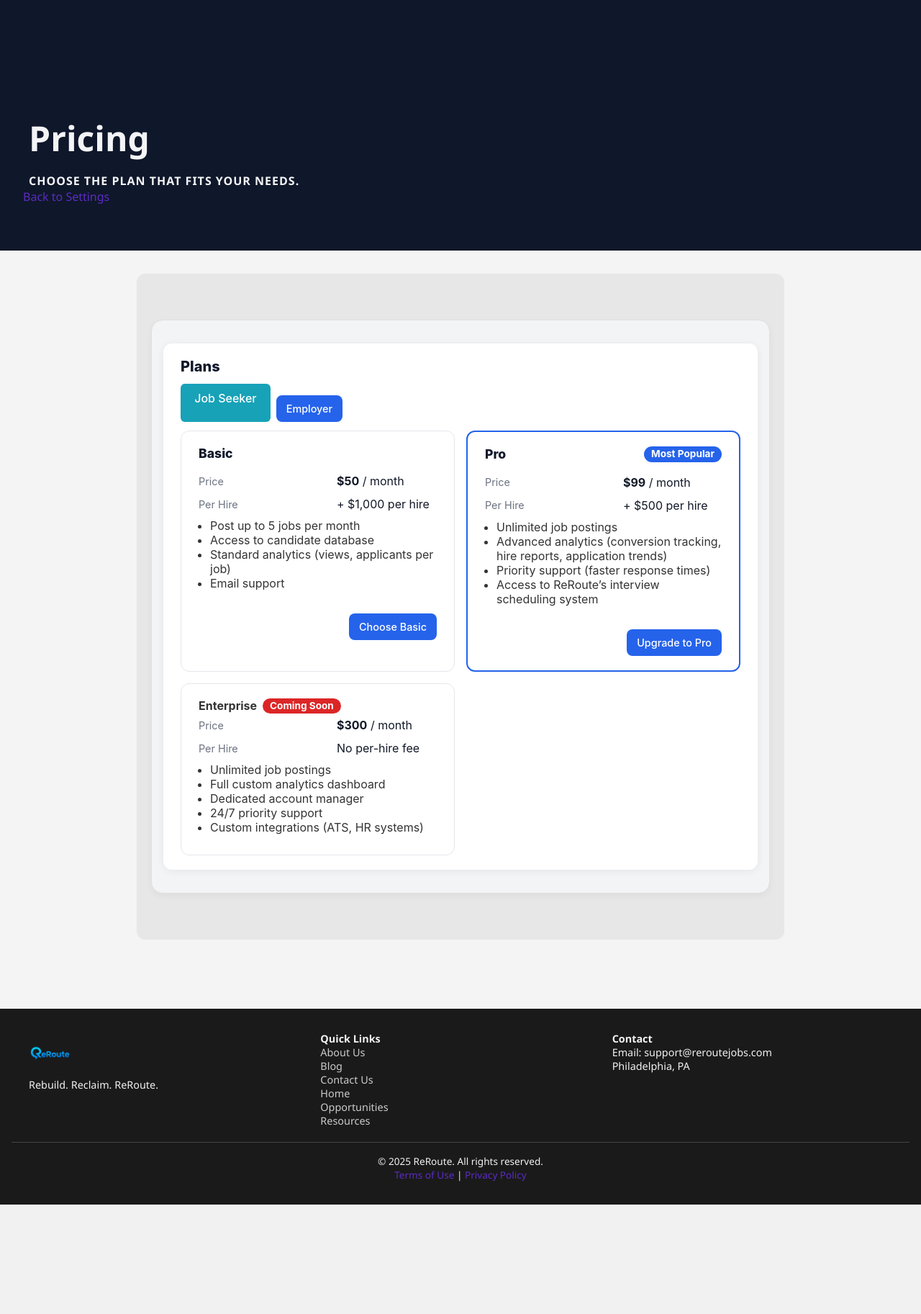
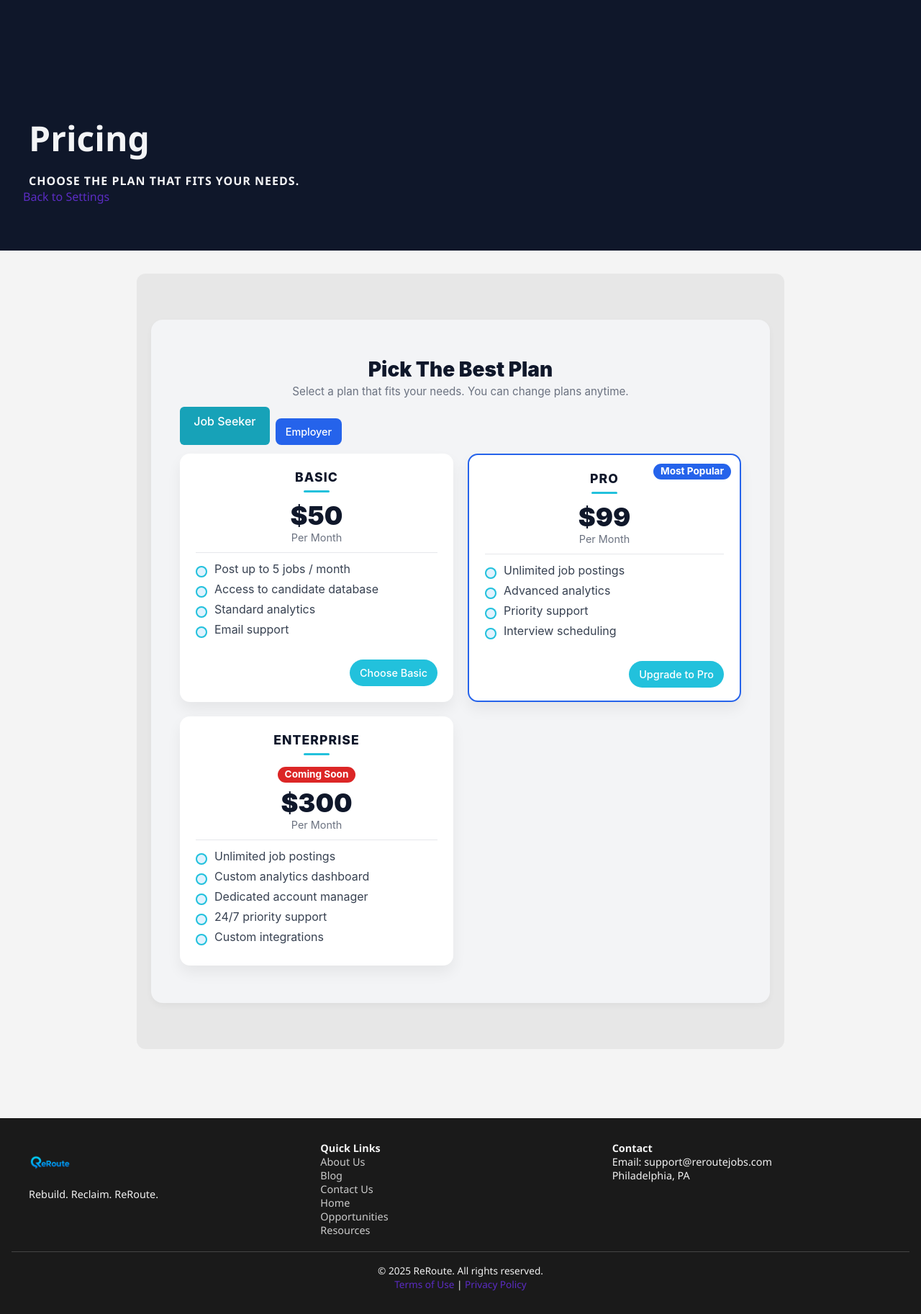
Before and after one commit to jcoffer921/reroute, a Django app: page /pricing/?tab=employer in a window 1280 px wide. Shown: the part 73-1898 px from the top of the page at 72% size. Before the commit the page ends 1746 px from the top, so only its background shows below. Run offline with Django 5.2, Linux system fonts and the light colour scheme; data comes from the database, SQL or seed files in the repository; parts of the project's set-up code (start-up, migrations or seed data) failed here and were passed over.

Commit message:
Pricing page UI improved

```diff
--- /dev/null
+++ b/main/static/css/pricing.css
@@ -0,0 +1,53 @@
+/* Pricing page polish to match clean, modern cards */
+.pricing-wrap { background: #f3f4f6; border: none; }
+.pricing-card { background: transparent; box-shadow: none; }
+.pricing-head { justify-content: center; text-align: center; }
+.pricing-title { font-size: 1.75rem; font-weight: 900; color: #0f172a; margin-bottom: 4px; }
+.pricing-sub { color: #6b7280; font-size: 0.95rem; }
+
+.pricing-grid {
+  display: grid;
+  grid-template-columns: repeat(auto-fit, minmax(260px, 1fr));
+  gap: 20px;
+  margin-top: 10px;
+}
+
+.price-card {
+  background: #ffffff;
+  border-radius: 14px;
+  padding: 22px 22px 18px;
+  box-shadow: 0 10px 20px rgba(0,0,0,0.06);
+  text-align: center;
+  position: relative;
+}
+.card-popular { border: 2px solid #2563eb; }
+.popular-tag { position: absolute; top: 12px; right: 12px; }
+
+.plan-name { font-weight: 800; letter-spacing: 0.06em; text-transform: uppercase; color: #0f172a; }
+.plan-underline { width: 36px; height: 3px; background: #22c1dc; border-radius: 999px; margin: 8px auto 10px; }
+.plan-badge { margin: 6px auto; display: inline-block; }
+
+.price { font-size: 2.25rem; font-weight: 900; color: #0f172a; }
+.price-sub { color: #6b7280; font-size: 0.9rem; margin-bottom: 8px; }
+.plan-divider { border: 0; height: 1px; background: #e5e7eb; margin: 12px 0; }
+
+.plan-features { list-style: none; padding: 0; margin: 0 0 12px; text-align: left; }
+.plan-features li { position: relative; padding-left: 26px; margin: 8px 0; color: #374151; }
+.plan-features li::before {
+  content: '';
+  position: absolute; left: 0; top: 6px;
+  width: 16px; height: 16px; border-radius: 50%;
+  background: #e0f2fe; /* light blue */
+  box-shadow: inset 0 0 0 2px #22c1dc;
+}
+
+/* Pill buttons */
+.btn-pill { border-radius: 999px !important; padding-left: 18px; padding-right: 18px; }
+.pricing-grid .btn-primary { background: #22c1dc; }
+.pricing-grid .btn-primary:hover { background: #1aaec6; }
+.pricing-grid .btn-secondary { background: #0ea5e9; color: #fff; }
+.pricing-grid .btn-secondary:hover { background: #0284c7; }
+
+@media (max-width: 640px) {
+  .pricing-title { font-size: 1.5rem; }
+}
--- a/main/templates/main/pricing.html
+++ b/main/templates/main/pricing.html
@@ -4,7 +4,8 @@
 {% block title %}ReRoute | Pricing{% endblock %}
 
 {% block content %}
-<link rel="stylesheet" href="{% static 'css/settings.css' %}"> {# reuse card styles #}
+<link rel="stylesheet" href="{% static 'css/settings.css' %}"> {# base card + buttons #}
+<link rel="stylesheet" href="{% static 'css/pricing.css' %}"> {# pricing-specific polish #}
 
 <section class="settings-hero">
   <div class="settings-hero-content">
@@ -17,10 +18,13 @@
 </section>
 
 <div class="settings-container">
-  <div class="settings-section">
-    <div class="settings-card">
-      <div class="settings-card__head">
-        <h3 class="settings-card__title">Plans</h3>
+  <div class="settings-section pricing-wrap">
+    <div class="settings-card pricing-card">
+      <div class="settings-card__head pricing-head">
+        <div>
+          <h3 class="settings-card__title pricing-title">Pick The Best Plan</h3>
+          <p class="pricing-sub">Select a plan that fits your needs. You can change plans anytime.</p>
+        </div>
       </div>
 
       <div class="tabs" style="display:flex; gap:8px; margin-bottom:12px;">
@@ -29,79 +33,85 @@
       </div>
 
       {% if active_tab == 'user' %}
-        <div class="settings-card" style="box-shadow:none; border:1px solid #e5e7eb; margin-top:8px;">
-          <div class="settings-card__head">
-            <h4 class="settings-card__title" style="font-size:1.1rem;">Free Plan</h4>
-          </div>
-          <ul style="margin:0 0 0.5rem 1rem;">
+        <div class="pricing-grid">
+          <div class="price-card">
+            <div class="plan-name">Free</div>
+            <div class="plan-underline"></div>
+            <div class="price">$0</div>
+            <div class="price-sub">Per Month</div>
+            <hr class="plan-divider">
+            <ul class="plan-features">
               <li>Create a profile</li>
               <li>Upload and manage resumes</li>
-            <li>Apply to jobs with no limits</li>
-            <li>Access dashboard: Suggested Jobs, Tips, Settings</li>
-            <li>Profile verification badge (once approved)</li>
+              <li>Unlimited applications</li>
+              <li>Dashboard access (Jobs, Tips, Settings)</li>
+              <li>Verification badge (once approved)</li>
             </ul>
             <div class="settings-card__actions settings-card__actions--footer">
               {% if request.user.is_authenticated %}
                 {% if IS_EMPLOYER %}
-                <a href="{% url 'pricing' %}?tab=employer" class="btn btn-secondary">View Employer Plans</a>
+                  <a href="{% url 'pricing' %}?tab=employer" class="btn btn-secondary btn-pill">View Employer Plans</a>
                 {% else %}
-                <a href="{{ DASHBOARD_URL }}" class="btn btn-primary">Go to Dashboard</a>
+                  <a href="{{ DASHBOARD_URL }}" class="btn btn-primary btn-pill">Go to Dashboard</a>
                 {% endif %}
               {% else %}
-              <a href="{% url 'signup' %}" class="btn btn-primary">Get Started Free</a>
+                <a href="{% url 'signup' %}" class="btn btn-primary btn-pill">Get Started Free</a>
               {% endif %}
             </div>
           </div>
+        </div>
       {% else %}
-        <div style="display:grid; grid-template-columns: repeat(auto-fit, minmax(260px,1fr)); gap:16px;">
-          <div class="plan settings-card" style="box-shadow:none; border:1px solid #e5e7eb;">
-            <div class="settings-card__head" style="justify-content:space-between;">
-              <h4 class="settings-card__title" style="font-size:1.1rem;">Basic</h4>
-              {% if current_plan == 'basic' %}<span class="pill pill--ok">Current Plan</span>{% endif %}
-            </div>
-            <div class="kv__row"><div class="kv__label">Price</div><div class="kv__value"><strong>$50</strong> / month</div></div>
-            <div class="kv__row"><div class="kv__label">Per Hire</div><div class="kv__value">+ $1,000 per hire</div></div>
-            <ul style="margin:0.25rem 0 0.5rem 1rem;">
-              <li>Post up to 5 jobs per month</li>
+        <div class="pricing-grid">
+          <div class="price-card">
+            <div class="plan-name">Basic</div>
+            <div class="plan-underline"></div>
+            {% if current_plan == 'basic' %}<div class="plan-badge pill pill--ok">Current Plan</div>{% endif %}
+            <div class="price">$50</div>
+            <div class="price-sub">Per Month</div>
+            <hr class="plan-divider">
+            <ul class="plan-features">
+              <li>Post up to 5 jobs / month</li>
               <li>Access to candidate database</li>
-              <li>Standard analytics (views, applicants per job)</li>
+              <li>Standard analytics</li>
               <li>Email support</li>
             </ul>
             <div class="settings-card__actions settings-card__actions--footer">
-              <a href="{% url 'checkout' %}?plan=basic" class="btn btn-primary" {% if current_plan == 'basic' %}aria-disabled="true" data-disabled="true"{% endif %}>Choose Basic</a>
+              <a href="{% url 'checkout' %}?plan=basic" class="btn btn-primary btn-pill" {% if current_plan == 'basic' %}aria-disabled="true" data-disabled="true"{% endif %}>Choose Basic</a>
             </div>
           </div>
-          <div class="plan settings-card" style="box-shadow:none; border:2px solid #2563eb;">
-            <div class="settings-card__head" style="justify-content:space-between;">
-              <h4 class="settings-card__title" style="font-size:1.1rem;">Pro</h4>
-              <span class="pill pill--info">Most Popular</span>
-            </div>
-            {% if current_plan == 'pro' %}<div style="margin:-6px 0 6px 0;"><span class="pill pill--ok">Current Plan</span></div>{% endif %}
-            <div class="kv__row"><div class="kv__label">Price</div><div class="kv__value"><strong>$99</strong> / month</div></div>
-            <div class="kv__row"><div class="kv__label">Per Hire</div><div class="kv__value">+ $500 per hire</div></div>
-            <ul style="margin:0.25rem 0 0.5rem 1rem;">
+
+          <div class="price-card card-popular">
+            <div class="popular-tag pill pill--info">Most Popular</div>
+            <div class="plan-name">Pro</div>
+            <div class="plan-underline"></div>
+            {% if current_plan == 'pro' %}<div class="plan-badge pill pill--ok">Current Plan</div>{% endif %}
+            <div class="price">$99</div>
+            <div class="price-sub">Per Month</div>
+            <hr class="plan-divider">
+            <ul class="plan-features">
               <li>Unlimited job postings</li>
-              <li>Advanced analytics (conversion tracking, hire reports, application trends)</li>
-              <li>Priority support (faster response times)</li>
-              <li>Access to ReRoute’s interview scheduling system</li>
+              <li>Advanced analytics</li>
+              <li>Priority support</li>
+              <li>Interview scheduling</li>
             </ul>
             <div class="settings-card__actions settings-card__actions--footer">
-              <a href="{% url 'checkout' %}?plan=pro" class="btn btn-primary" {% if current_plan == 'pro' %}aria-disabled="true" data-disabled="true"{% endif %}>Upgrade to Pro</a>
+              <a href="{% url 'checkout' %}?plan=pro" class="btn btn-primary btn-pill" {% if current_plan == 'pro' %}aria-disabled="true" data-disabled="true"{% endif %}>Upgrade to Pro</a>
             </div>
           </div>
-          <div class="plan settings-card" style="box-shadow:none; border:1px solid #e5e7eb;">
-            <h4 style="display:flex; align-items:center; gap:8px;">
-              Enterprise
-              <span class="pill pill--warn">Coming Soon</span>
-            </h4>
-            <div class="kv__row"><div class="kv__label">Price</div><div class="kv__value"><strong>$300</strong> / month</div></div>
-            <div class="kv__row"><div class="kv__label">Per Hire</div><div class="kv__value">No per-hire fee</div></div>
-            <ul style="margin:0.25rem 0 0.5rem 1rem;">
+
+          <div class="price-card">
+            <div class="plan-name">Enterprise</div>
+            <div class="plan-underline"></div>
+            <div class="plan-badge pill pill--warn">Coming Soon</div>
+            <div class="price">$300</div>
+            <div class="price-sub">Per Month</div>
+            <hr class="plan-divider">
+            <ul class="plan-features">
               <li>Unlimited job postings</li>
-              <li>Full custom analytics dashboard</li>
+              <li>Custom analytics dashboard</li>
               <li>Dedicated account manager</li>
               <li>24/7 priority support</li>
-              <li>Custom integrations (ATS, HR systems)</li>
+              <li>Custom integrations</li>
             </ul>
           </div>
         </div>
```
Lines whose indentation alone changed are shown as unchanged.
